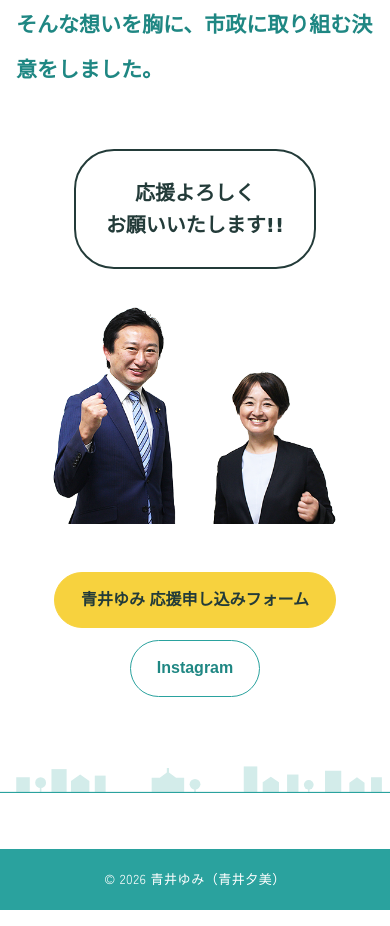
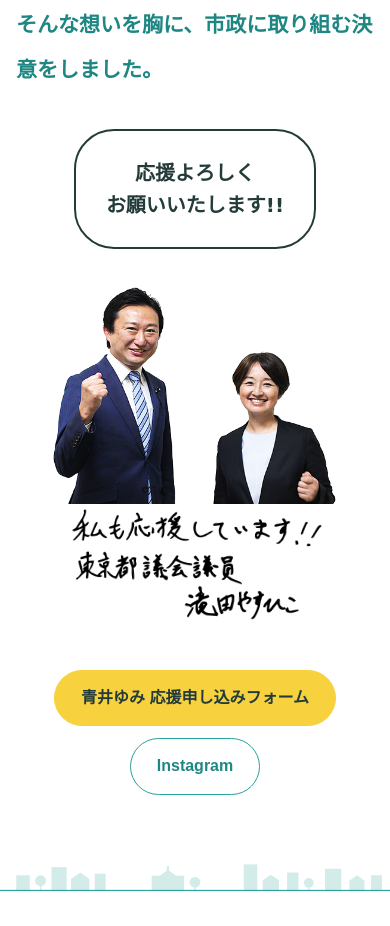
Before and after one commit to aoiyumi802/aoiyumi802.github.io, a plain HTML site: page index.html in a window 390 px wide. Shown: the part 7714-8640 px from the top of the page. Drawn offline with Linux system fonts and the light colour scheme; a web font is replaced by a local one.

Commit message:
2人の写真の真下に滝田さんの手書きメッセージを追加（3度回して水平に）。パソコンでは「応援よろしく」を枠なし・大きめに

```diff
--- a/index.html
+++ b/index.html
@@ -197,12 +197,18 @@
   }
   .letter p { margin: 0; }
   .letter .sign { font-weight: 600; font-size: 21px; color: var(--teal-text); }
-  .duo { max-width: 780px; margin: 36px auto 0; display: grid; grid-template-columns: minmax(0, 1fr) auto; align-items: center; gap: 16px; }
-  .duo img { width: 100%; max-width: 520px; }
-  .duo img { width: 100%; max-width: 470px; }
+  /* チラシと同じく、滝田さんの手書きの吹き出しを写真の左上に置き、しっぽで滝田さんを指す */
+  /* 2人の写真の真下に、滝田さんの手書きのメッセージ（吹き出しなし） */
+  /* 写真はページの真ん中。左右に同じ幅の列を置き、青井のひとことは右の列に */
+  .duo { max-width: 1100px; margin: 36px auto 0; display: grid; grid-template-columns: minmax(0, 1fr) minmax(0, 470px) minmax(0, 1fr); align-items: center; gap: 16px 32px; }
+  .pair { grid-column: 2; margin: 0; width: 100%; display: grid; justify-items: center; gap: 4px; }
+  .duo .bubble { grid-column: 3; justify-self: start; }
+  .pair .photo { width: 100%; }
+  /* 手書きの文字は右上がりに約2.4度傾いているので、右回りに3度回して水平に近づける */
+  .pair .sign-takita { width: 66%; transform: rotate(3deg); }
   .bubble {
-    font-family: var(--hand); font-weight: 600; font-size: 20px; line-height: 1.6;
-    border: 2px solid var(--fg); border-radius: 50%; padding: 26px 30px; text-align: center; margin-bottom: 120px;
+    font-family: var(--hand); font-weight: 600; font-size: 26px; line-height: 1.6;
+    text-align: center; margin: 0 0 90px;
   }
 
   .cta { display: flex; flex-wrap: wrap; gap: 12px; justify-content: center; margin-top: 48px; }
@@ -236,7 +242,11 @@
     .policy p { grid-column: 1 / -1; }
     .letter { font-size: 17px; }
     .duo { grid-template-columns: 1fr; justify-items: center; }
-    .bubble { margin-bottom: 0; order: -1; border-radius: 40px; }
+    /* スマホ：青井の吹き出し → 2人の写真 → 滝田さんの手書きのメッセージ */
+    .pair, .duo .bubble { grid-column: auto; justify-self: center; }
+    .pair .sign-takita { width: 72%; }
+    /* スマホでは、これまでどおり枠で囲む */
+    .bubble { margin-bottom: 0; order: -1; font-size: 20px; border: 2px solid var(--fg); border-radius: 40px; padding: 26px 30px; }
     .topbar .btn.ig { display: none; }
   }
 </style>
@@ -411,7 +421,10 @@
         <p class="sign">そんな想いを胸に、市政に取り組む決意をしました。</p>
       </div>
       <div class="duo">
-        <img src="img/duo.png" width="600" height="400" alt="滝田やすひこ都議会議員と青井ゆみ" loading="lazy">
+        <figure class="pair">
+          <img class="photo" src="img/duo.png" width="600" height="400" alt="滝田やすひこ都議会議員と青井ゆみ" loading="lazy">
+          <img class="sign-takita" src="img/takita-message.png" width="642" height="284" alt="滝田やすひこ都議会議員の手書きのメッセージ「私も応援しています!! 東京都議会議員 滝田やすひこ」" loading="lazy">
+        </figure>
         <p class="bubble">応援よろしく<br>お願いいたします!!</p>
       </div>
       <div class="cta">
```
Also changed, not shown: img/takita-message.png (added).
